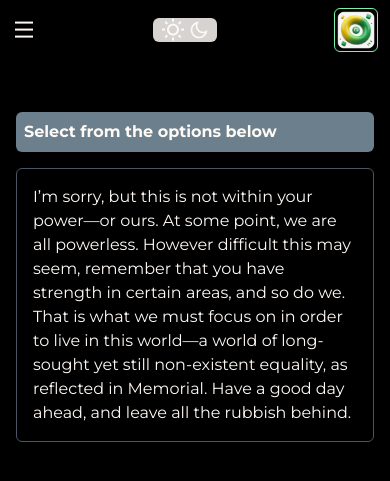
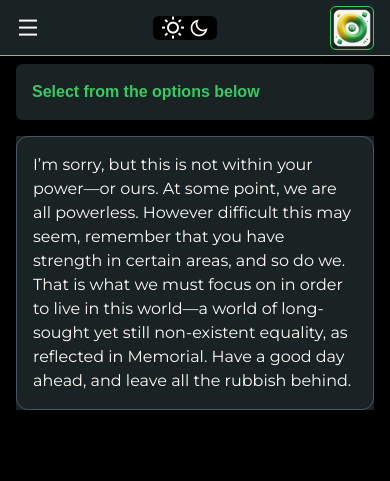
Before and after one commit to MOHAMMEDJUMA573/cbesync, a Django app: template src/schools/templates/schools/usrmng/p_manage.html in a window 390 px wide. Shown: the top 481 px of the page. Run offline with Django 5.2, Linux system fonts and the light colour scheme; the template is opened without the code that fills it, so the values that code supplies are empty; parts of the project's set-up code (start-up, migrations or seed data) failed here and were passed over; some libraries are stand-ins or nearby versions; some web fonts are replaced.

Commit message:
Added parents management v3

```diff
--- a/src/schools/templates/schools/usrmng/p_manage.html
+++ b/src/schools/templates/schools/usrmng/p_manage.html
@@ -1,28 +1,31 @@
-
 {% extends 'schools/base/base.html' %}
 
 {% load static%}
 {% block head_css %}
-	<!-- no custom css  -->
+    <!-- no custom css  -->
 {% endblock head_css %}
 {% block head_title %} {{block.super}}-{{page_title}}  {% endblock head_title %}
 {% block content %}
-	<div class="grid grid-cols-1 w-full md:w-[97%] mt-0 mb-0 gap-5">
-		<!--Side bar menu-->
-		{% block sidemenu%}
-			{% include 'schools/base/navbar.html' %}
-		{% endblock sidemenu%}
-		<!--main body-->
-		<main class="p-4 md:p-0 md:ml-32 lg:ml-60 mt-4 ">
-			<p class="text-2xl font-bold font-sgothic relative -top-4 md:top-0">P-Management</p>
-			<div class="relative top-12">
-				<div class="flex flex-col mb-4 bg-headers rounded-md p-2">
-					<div class="flex flex-col font-bold">
-						<p>Select from the options below</p>
+	<div class="grid grid-cols-1 w-full mt-0 mb-0 gap-5">
+        <!-- aside bar -->
+        {% block sidemenu%}
+            {% include 'schools/base/asidebar.html' %}
+        {% endblock sidemenu%}
+        <!-- top bar-->
+        {% block topbar%}
+            {% include 'schools/base/topbar.html' %}
+        {% endblock topbar%}
+        <!--main body-->
+		<main class="p-4 md:ml-32 xl:ml-53 md:mt-12">
+			<div class="relative top-12 md:top-8">
+				<div class="flex-col mb-4 p-4 bg-background2 rounded-md">
+					<div class="flex flex-col">
+						<p class="font-bold text-activeb font-sgothic">Select from the options below</p>
+						<p class="error-message"></p>
 					</div>
 				</div>
-				<div class="grid md:w-[70%] xl:w-[50%] gap-4">
-					<div class="rounded-md p-4 border border-gray-600">
+				<div class="grid md:w-[70%] xl:w-[50%] gap-4 bg-background2">
+					<div class="rounded-xl p-4 border border-gray-600">
 						<p>
 							I’m sorry, but this is not within your power—or ours. At some point, we are all powerless.
 							However difficult this may seem, remember that you have strength in certain areas, and so do we.
@@ -33,8 +36,6 @@
 				</div>
 			</div>
 		</main>
-		<!-- 3rd -->
-		{% include 'schools/base/1divuserp.html' %}
 	</div>
 {% endblock content %}
 {% block head_js %}
```
